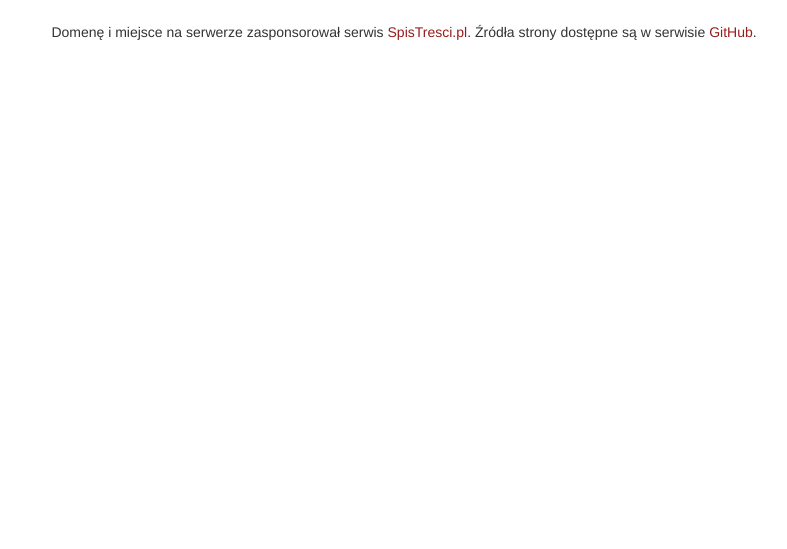
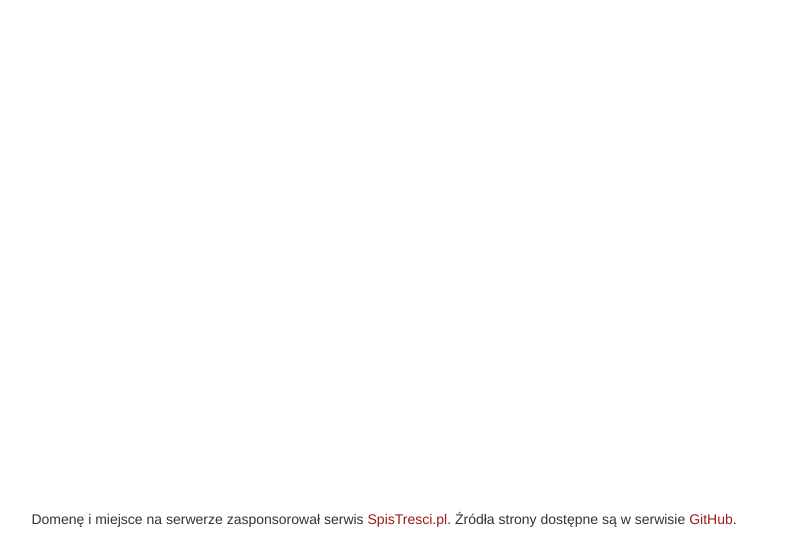
Before and after one commit to noisy/barylkakrwi, a Django app: template barylka_django/web/templates/user.html in a window 1280 px wide. Shown: the part 251-800 px from the top of the page, without its empty margins (256-1043 px from the left). Run offline with Django 3.2, Linux system fonts and the light colour scheme; the template is opened without the code that fills it, so the values that code supplies are empty; some libraries are stand-ins or nearby versions.

Commit message:
Footer moved to the bottom of the page - position: absolute; bottom: 0;

```diff
--- a/barylka_django/web/templates/base.html
+++ b/barylka_django/web/templates/base.html
@@ -38,9 +38,9 @@
             {% endblock progress-bar %}
             {% block container %}
             {% endblock container %}
-            <div class="row-fluid" style="text-align: center;margin: 20px;">
-                Domenę i miejsce na serwerze zasponsorował serwis <a href="http://SpisTresci.pl/">SpisTresci.pl</a>. Źródła strony dostępne są w serwisie <a href="https://github.com/noisy/barylkakrwi/">GitHub</a>.
-            </div>
+        </div>
+        <div class="row-fluid" style="text-align: center;margin: 20px 0;position: absolute; bottom: 0;">
+            Domenę i miejsce na serwerze zasponsorował serwis <a href="http://SpisTresci.pl/">SpisTresci.pl</a>. Źródła strony dostępne są w serwisie <a href="https://github.com/noisy/barylkakrwi/">GitHub</a>.
         </div>
 
         <script src="js/bootstrap.min.js"></script>
```
